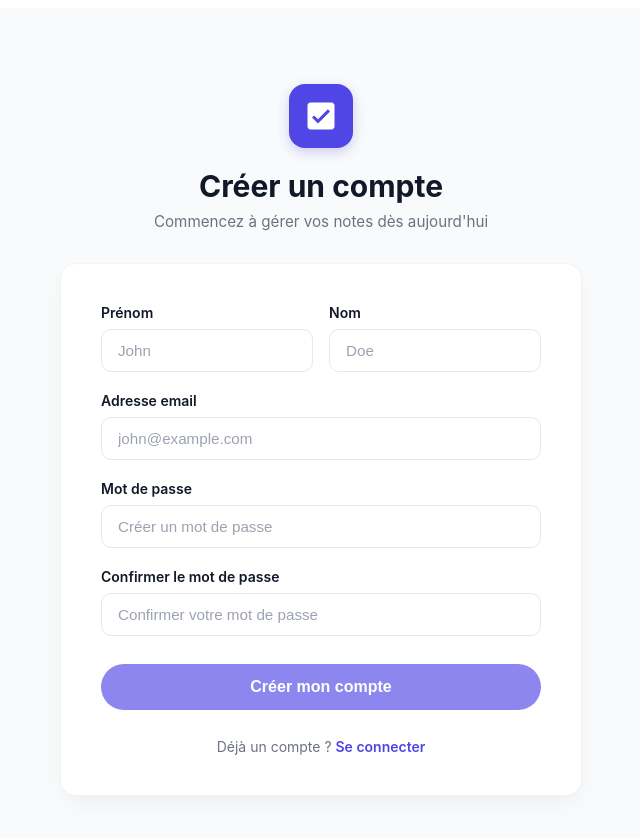
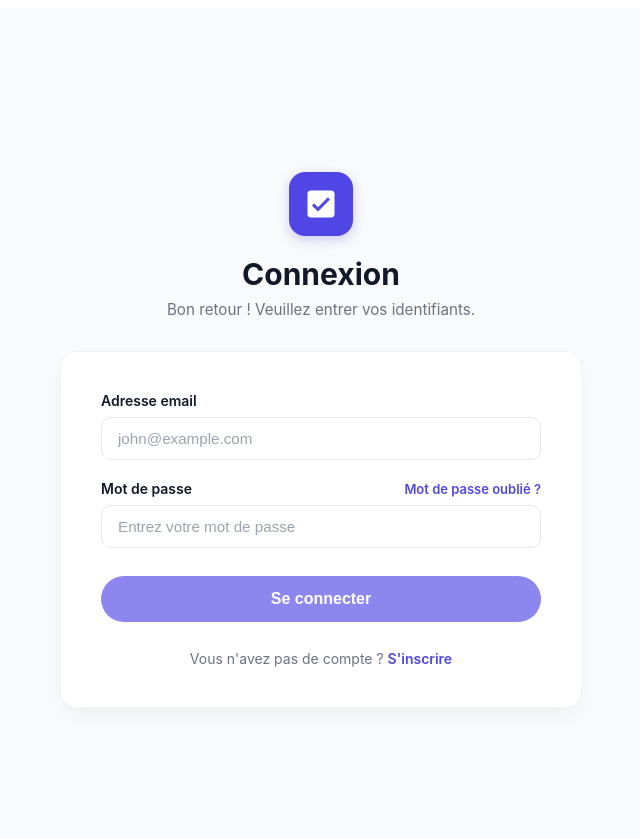
Before and after one commit to MTS775/gestion-notes-frontend, an Angular app: page /login in a window 1280 px wide. Before the commit this address led to /inscription. Shown: the top 838 px of the page, without its empty margins (319-959 px from the left). Built offline with nearby package versions, Linux system fonts and the light colour scheme.

Commit message:
Mise en place de l'interface de connexion

```diff
--- /dev/null
+++ b/src/app/features/connexion/components/connexion-form/connexion-form.component.html
@@ -0,0 +1,54 @@
+<div class="login-container">
+  <!-- Brand Header -->
+  <div class="brand-header">
+    <div class="logo-box">
+      <svg xmlns="http://www.w3.org/2000/svg" viewBox="0 0 24 24" fill="currentColor">
+        <path d="M19 3H5c-1.1 0-2 .9-2 2v14c0 1.1.9 2 2 2h14c1.1 0 2-.9 2-2V5c0-1.1-.9-2-2-2zm-9 14l-4-4 1.41-1.41L10 14.17l6.59-6.59L18 9l-8 8z"/>
+      </svg>
+    </div>
+    <h1>Connexion</h1>
+    <p>Bon retour ! Veuillez entrer vos identifiants.</p>
+  </div>
+
+  <!-- Form Card -->
+  <div class="card">
+    <form [formGroup]="loginForm" (ngSubmit)="onSubmit()">
+
+      <!-- Email -->
+      <div class="form-group">
+        <label for="email">Adresse email</label>
+        <input
+          type="email"
+          id="email"
+          formControlName="email"
+          placeholder="john@example.com"
+          [class.invalid]="loginForm.get('email')?.touched && loginForm.get('email')?.invalid">
+      </div>
+
+      <!-- Password -->
+      <div class="form-group">
+        <div class="label-wrapper">
+          <label for="password">Mot de passe</label>
+          <a routerLink="/forgot-password" class="forgot-link">Mot de passe oublié ?</a>
+        </div>
+        <input
+          type="password"
+          id="password"
+          formControlName="password"
+          placeholder="Entrez votre mot de passe"
+          [class.invalid]="loginForm.get('password')?.touched && loginForm.get('password')?.invalid">
+      </div>
+
+      <!-- Submit Button -->
+      <button type="submit" [disabled]="loginForm.invalid" class="btn-primary">
+        Se connecter
+      </button>
+
+      <!-- Footer Link -->
+      <div class="footer-link">
+        Vous n'avez pas de compte ? <a routerLink="/register">S'inscrire</a>
+      </div>
+
+    </form>
+  </div>
+</div>
--- /dev/null
+++ b/src/app/features/connexion/components/connexion-form/connexion-form.component.scss
@@ -0,0 +1,168 @@
+$primary-color: #4f46e5;
+$primary-hover: #4338ca;
+$text-dark: #111827;
+$text-muted: #6b7280;
+$border-color: #e5e7eb;
+$bg-light: #f9fafb;
+$card-bg: #ffffff;
+
+.login-container {
+  min-height: 100vh;
+  display: flex;
+  flex-direction: column;
+  justify-content: center;
+  align-items: center;
+  background-color: $bg-light;
+  padding: 2rem 1rem;
+  font-family: -apple-system, BlinkMacSystemFont, "Segoe UI", Roboto, Helvetica, Arial, sans-serif;
+}
+
+.brand-header {
+  text-align: center;
+  margin-bottom: 2rem;
+
+  .logo-box {
+    width: 64px;
+    height: 64px;
+    background-color: $primary-color;
+    border-radius: 16px;
+    display: inline-flex;
+    align-items: center;
+    justify-content: center;
+    margin-bottom: 1.25rem;
+    box-shadow: 0 4px 12px rgba(79, 70, 229, 0.25);
+
+    svg {
+      width: 36px;
+      height: 36px;
+      fill: #ffffff;
+    }
+  }
+
+  h1 {
+    font-size: 1.875rem;
+    font-weight: 700;
+    color: $text-dark;
+    margin: 0 0 0.5rem 0;
+  }
+
+  p {
+    color: $text-muted;
+    font-size: 0.95rem;
+    margin: 0;
+  }
+}
+
+.card {
+  background: $card-bg;
+  width: 100%;
+  max-width: 440px;
+  border-radius: 16px;
+  padding: 2.5rem;
+  box-shadow: 0 10px 25px -5px rgba(0, 0, 0, 0.05), 0 8px 10px -6px rgba(0, 0, 0, 0.01);
+  border: 1px solid rgba(229, 231, 235, 0.5);
+
+  .form-group {
+    margin-bottom: 1.25rem;
+
+    .label-wrapper {
+      display: flex;
+      justify-content: space-between;
+      align-items: center;
+      margin-bottom: 0.5rem;
+
+      label {
+        margin-bottom: 0;
+      }
+
+      .forgot-link {
+        font-size: 0.8125rem;
+        color: $primary-color;
+        font-weight: 600;
+        text-decoration: none;
+
+        &:hover {
+          text-decoration: underline;
+        }
+      }
+    }
+
+    label {
+      display: block;
+      font-size: 0.875rem;
+      font-weight: 600;
+      color: $text-dark;
+      margin-bottom: 0.5rem;
+    }
+
+    input {
+      width: 100%;
+      padding: 0.75rem 1rem;
+      border-radius: 10px;
+      border: 1px solid $border-color;
+      font-size: 0.95rem;
+      color: $text-dark;
+      background-color: #ffffff;
+      outline: none;
+      transition: all 0.2s ease;
+      box-sizing: border-box;
+
+      &::placeholder {
+        color: #9ca3af;
+      }
+
+      &:focus {
+        border-color: $primary-color;
+        box-shadow: 0 0 0 4px rgba(79, 70, 229, 0.1);
+      }
+
+      &.invalid {
+        border-color: #ef4444;
+      }
+    }
+  }
+
+  .btn-primary {
+    width: 100%;
+    padding: 0.85rem;
+    background-color: $primary-color;
+    color: #ffffff;
+    font-size: 1rem;
+    font-weight: 600;
+    border: none;
+    border-radius: 9999px;
+    cursor: pointer;
+    margin-top: 0.5rem;
+    transition: background-color 0.2s ease, transform 0.1s ease;
+
+    &:hover:not(:disabled) {
+      background-color: $primary-hover;
+    }
+
+    &:active:not(:disabled) {
+      transform: scale(0.99);
+    }
+
+    &:disabled {
+      opacity: 0.65;
+      cursor: not-allowed;
+    }
+  }
+
+  .footer-link {
+    text-align: center;
+    margin-top: 1.75rem;
+    font-size: 0.875rem;
+    color: $text-muted;
+
+    a {
+      color: $primary-color;
+      font-weight: 600;
+      text-decoration: none;
+
+      &:hover {
+        text-decoration: underline;
+      }
+    }
+  }
+}
--- /dev/null
+++ b/src/app/features/connexion/components/connexion-form/connexion-form.component.ts
@@ -0,0 +1,53 @@
+import { Component } from '@angular/core';
+import { CommonModule } from '@angular/common';
+import { RouterModule } from '@angular/router';
+import { ReactiveFormsModule, FormBuilder, FormGroup, Validators } from '@angular/forms';
+import { ConnexionRequest } from '../../models/connexion.model';
+
+@Component({
+  selector: 'app-connexion-form',
+  standalone: true,
+  imports: [CommonModule, RouterModule, ReactiveFormsModule],
+  templateUrl: './connexion-form.component.html',
+  styleUrl: './connexion-form.component.scss'
+})
+export class ConnexionFormComponent {
+  loginForm: FormGroup;
+  isSubmitting = false;
+
+  constructor(private fb: FormBuilder) {
+    this.loginForm = this.fb.group({
+      email: ['', [Validators.required, Validators.email]],
+      password: ['', [Validators.required, Validators.minLength(6)]]
+    });
+  }
+
+  onSubmit(): void {
+    if (this.loginForm.invalid) {
+      this.markFormGroupTouched(this.loginForm);
+      return;
+    }
+
+    this.isSubmitting = true;
+    const connexionData: ConnexionRequest = this.loginForm.value;
+
+    // TODO: Appeler le service de connexion
+    console.log('Données de connexion:', connexionData);
+
+    setTimeout(() => {
+      this.isSubmitting = false;
+      this.loginForm.reset();
+      alert('Connexion réussie !');
+    }, 1000);
+  }
+
+  private markFormGroupTouched(formGroup: FormGroup): void {
+    Object.keys(formGroup.controls).forEach(key => {
+      const control = formGroup.get(key);
+      control?.markAsTouched();
+    });
+  }
+
+  get email() { return this.loginForm.get('email'); }
+  get password() { return this.loginForm.get('password'); }
+}
```
Also changed, not shown: src/app/app.routes.ts (+5 -3 lines), src/app/features/connexion/models/connexion.model.ts (added, +15 -0 lines).
